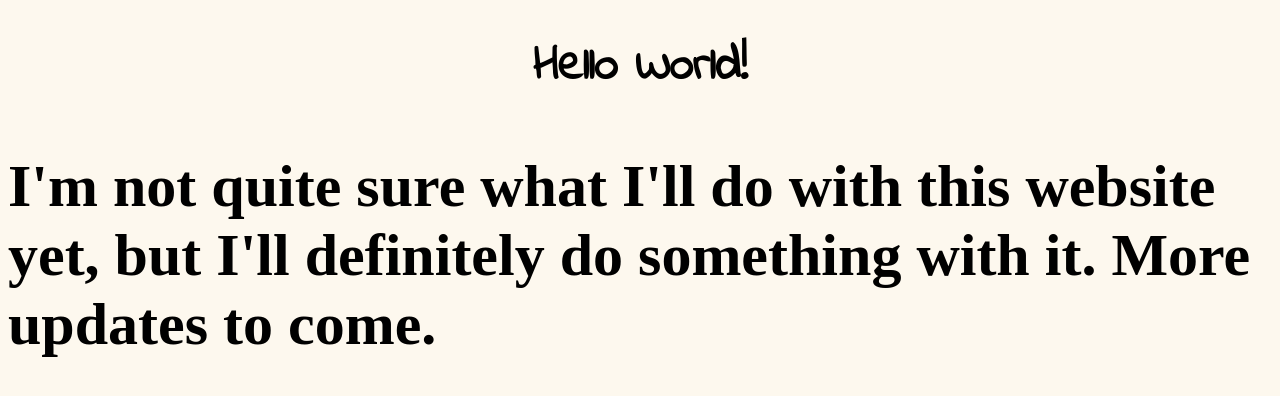
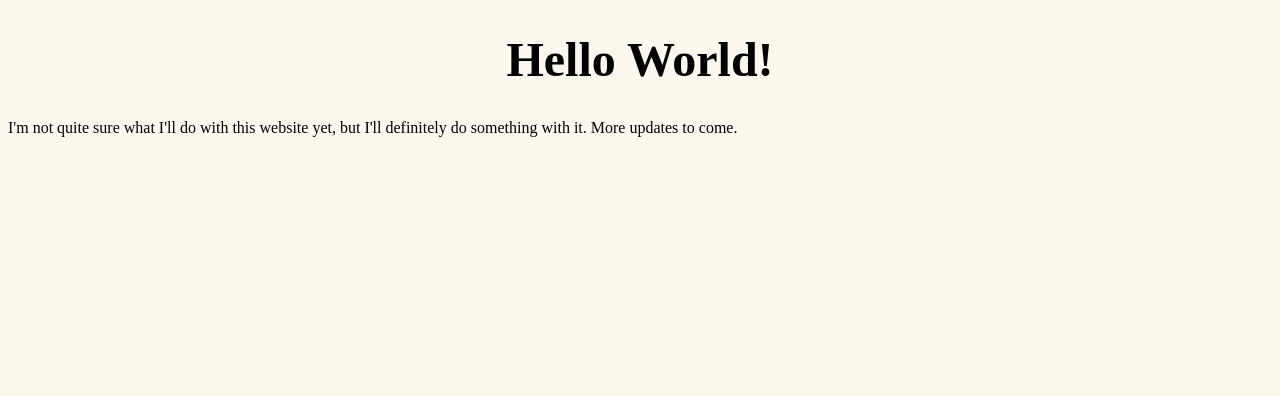
Before and after one commit to justinbronze/justinbronze.github.io, a plain HTML site: page index.html in a window 1280 px wide. Drawn offline with Linux system fonts and the light colour scheme.

Commit message:
Bamboozled

```diff
--- a/index.html
+++ b/index.html
@@ -7,6 +7,6 @@
     </head>
     <body>
       <h1>Hello World!</h1>
-      <h2>I'm not quite sure what I'll do with this website yet, but I'll definitely do something with it. More updates to come.</h2>
+      <p>I'm not quite sure what I'll do with this website yet, but I'll definitely do something with it. More updates to come.<p>
     </body>
   </html>
--- a/style.css
+++ b/style.css
@@ -4,9 +4,5 @@ background-color: #fdf8ee;
 h1 {
 text-align: center;
 font-size: 48px;
-font-family: "Indie Flower";
-}
-h2 {
-font-size: 60px;
 font-family: "Algerian";
 }
```
